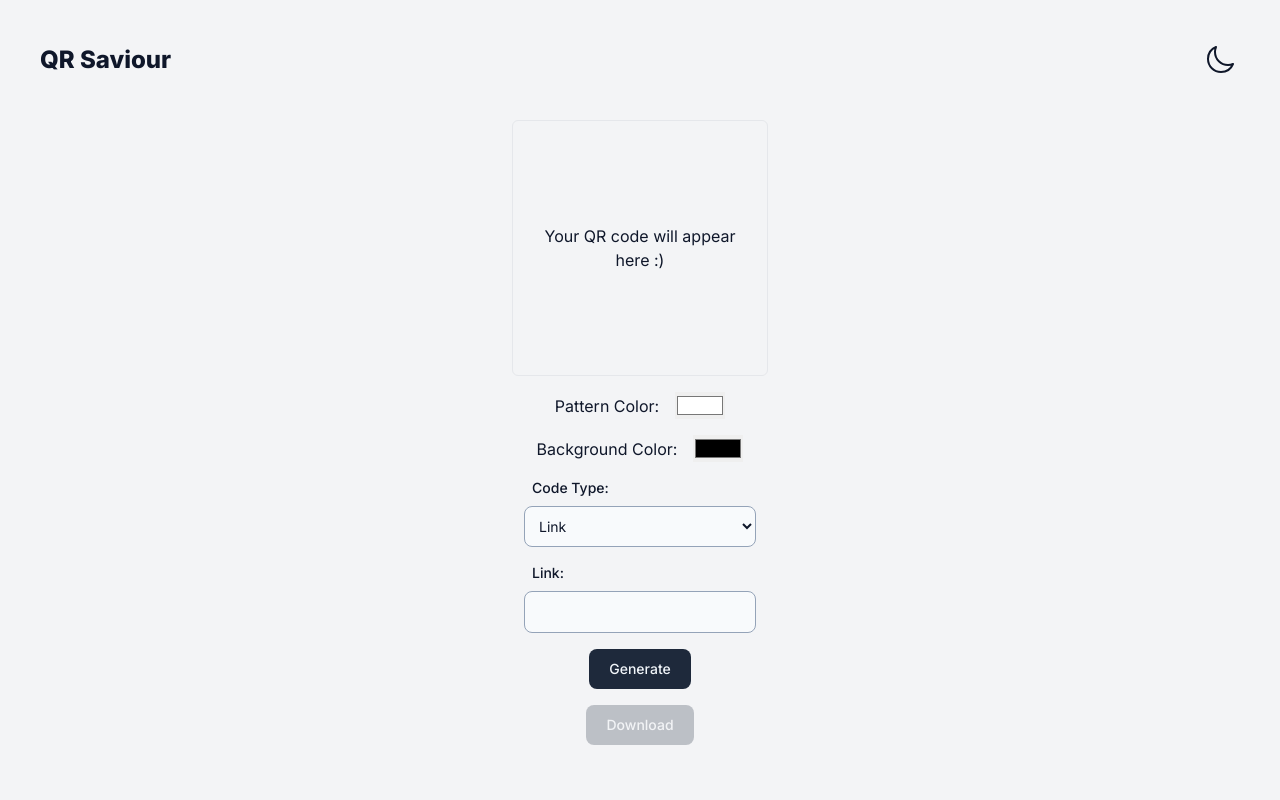
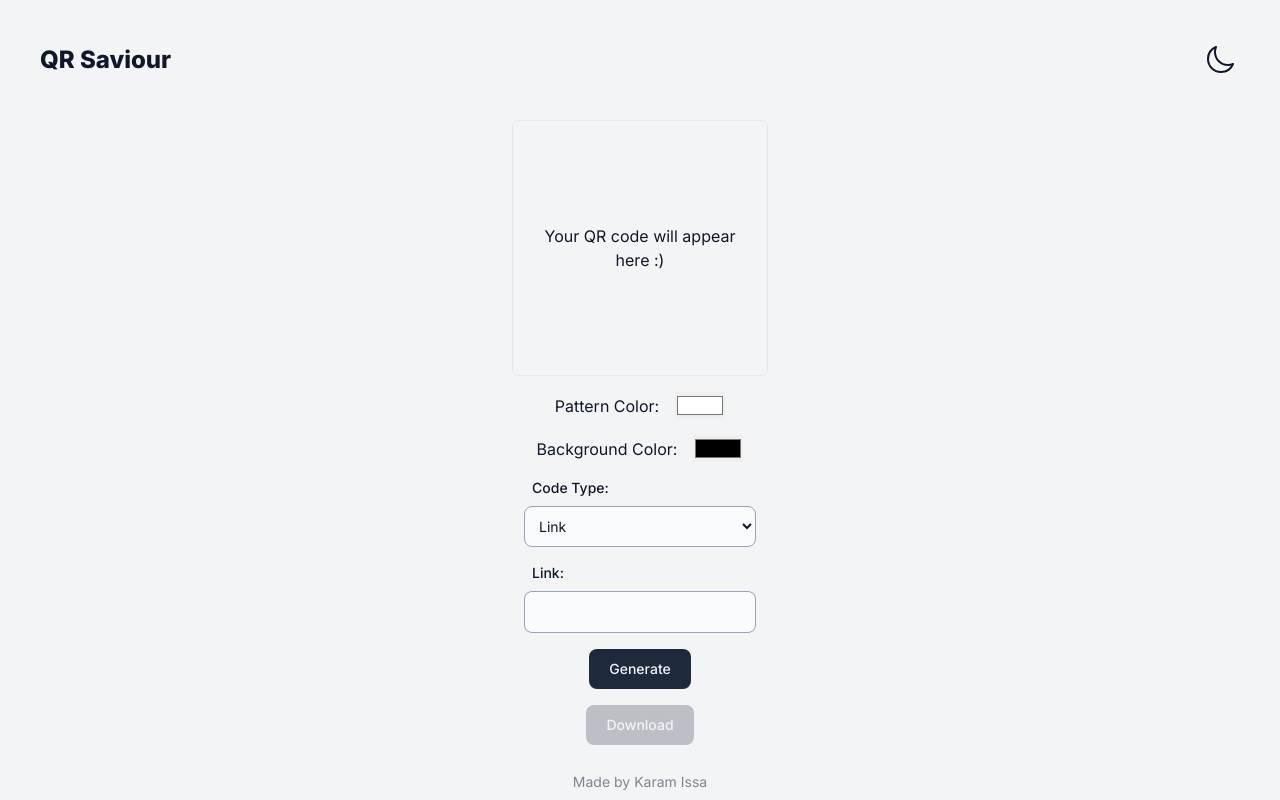
Before and after one commit to karamissa/qr-saviour, a React (Vite) app: page / in a window 1280 px wide. Built offline with nearby package versions, Linux system fonts and the light colour scheme.

Commit message:
Add footer

```diff
--- a/src/App.jsx
+++ b/src/App.jsx
@@ -1,8 +1,9 @@
 import { useEffect } from 'react';
 import { useDarkMode } from 'usehooks-ts';
 
+import Navbar from './components/Navbar';
 import CodeGenerator from './components/CodeGenerator/CodeGenerator';
-import Navbar from './components/Navbar';
+import Footer from './components/Footer';
 
 const App = () => {
   const { isDarkMode, toggle } = useDarkMode();
@@ -19,6 +20,7 @@ const App = () => {
     <div className="font-inter h-screen flex flex-col items-center dark:bg-slate-900 dark:text-gray-100 bg-gray-100 text-slate-900">
       <Navbar toggleDarkMode={toggle} />
       <CodeGenerator />
+      <Footer />
     </div>
   );
 };
--- /dev/null
+++ b/src/components/Footer.jsx
@@ -0,0 +1,9 @@
+const Footer = () => {
+  return (
+    <footer className="absolute bottom-0 p-2 text-sm opacity-50">
+      Made by Karam Issa
+    </footer>
+  );
+};
+
+export default Footer;
```
